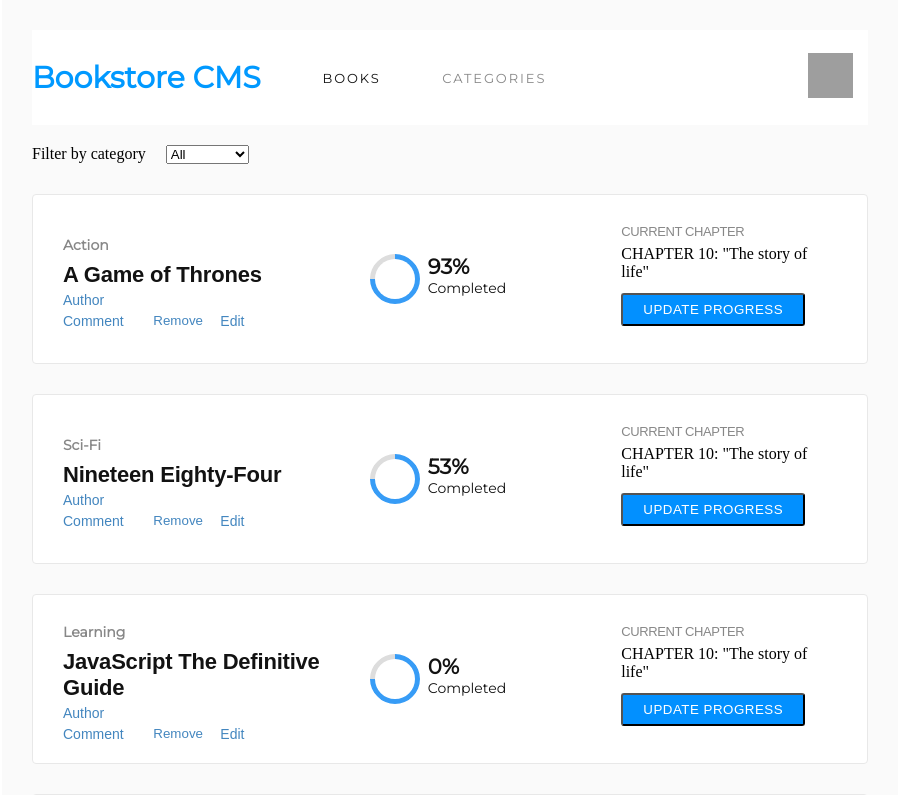
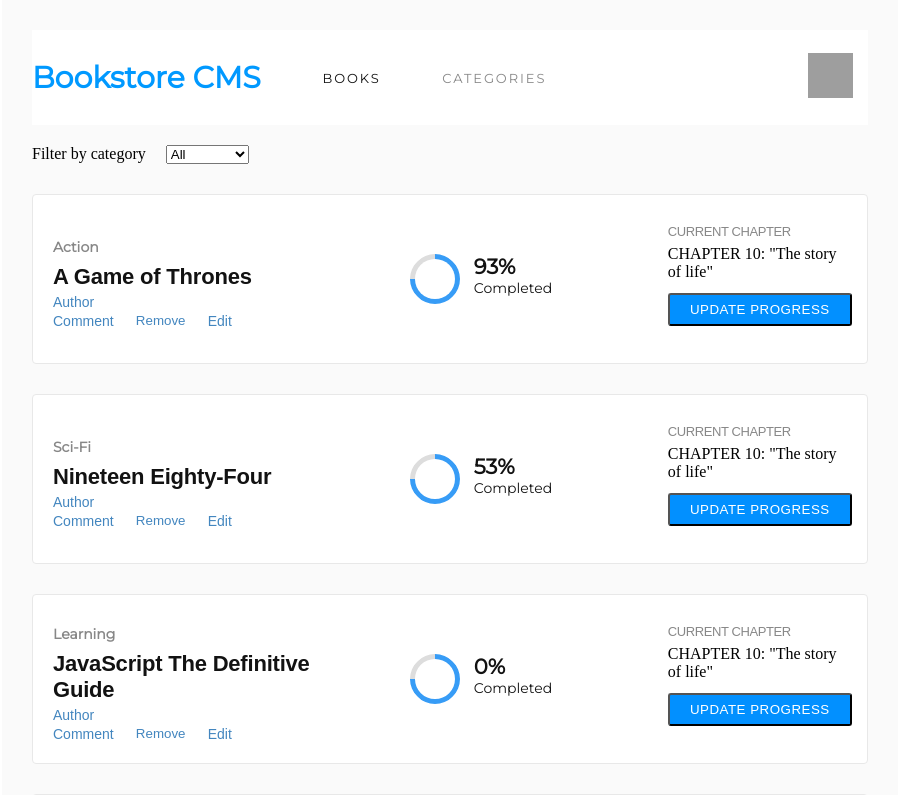
Before and after one commit to ezeilo-su/bookstore, a React (Create React App) app: page / in a window 1280 px wide. Shown: the top 795 px of the page, without its empty margins (190-1089 px from the left). Built offline with nearby package versions, Linux system fonts and the light colour scheme; grey boxes are pictures that could not be loaded.

Commit message:
Update styling in the book component

```diff
--- a/src/components/Book.js
+++ b/src/components/Book.js
@@ -9,11 +9,9 @@ export default function Book({ book, onRemoveBook }) {
         <h4 className="category-heading">{book.category}</h4>
         <h2 className="book-title">{book.title}</h2>
         <p className="book-author">Author</p>
-        <div className="comment-remove-edit">
-          <p className="comments">Comment</p>
-          <button className="remove-btn" type="button" onClick={() => onRemoveBook(book)}>Remove</button>
-          <p className="edit">Edit</p>
-        </div>
+        <p className="comments">Comment</p>
+        <button className="remove-btn" type="button" onClick={() => onRemoveBook(book)}>Remove</button>
+        <p className="edit">Edit</p>
       </div>
       <div className="progress-stat">
         <div className="progress" />
@@ -24,7 +22,7 @@ export default function Book({ book, onRemoveBook }) {
           <p>Completed</p>
         </div>
       </div>
-      <div className="chapter-container ">
+      <div className="chapter-container">
         <h4 className="chapter">CURRENT CHAPTER</h4>
         <p className="chapter-title">CHAPTER 10: &quot;The story of life&quot;</p>
         <button type="submit" className="update-progress">UPDATE PROGRESS</button>
--- a/src/styles/Book.css
+++ b/src/styles/Book.css
@@ -10,7 +10,7 @@ td.remove-book {
   margin-top: 30px;
   display: flex;
   align-items: center;
-  padding: 30px;
+  padding: 20px;
   border-radius: 4px;
   border: solid 1px #e8e8e8;
   justify-content: space-between;
@@ -39,7 +39,6 @@ td.remove-book {
 }
 
 .book-title {
-  width: 100%;
   font-size: 22px;
   font-weight: bold;
   letter-spacing: -0.2px;
@@ -53,34 +52,28 @@ td.remove-book {
   margin: 4px 0 0;
 }
 
-.comment-remove-edit {
-  width: 60%;
-  height: 19px;
-  display: flex;
-  align-items: center;
-  justify-content: space-between;
+.comments {
+  float: left;
+  margin-right: 20px;
 }
 
-.comments {
-  width: 73px;
+.edit {
+  float: left;
 }
 
 .remove-btn {
   width: 54px;
+  float: left;
+  margin-right: 20px;
   background: none;
   border: none;
   outline: none;
   cursor: pointer;
   color: #4386bf;
-  display: inline-block;
-}
-
-.edit {
-  width: 27px;
 }
 
 .progress-stat {
-  width: 25%;
+  width: 20%;
   display: flex;
   justify-content: space-between;
 }
@@ -95,10 +88,14 @@ td.remove-book {
 }
 
 .completed {
-  width: 70%;
+  width: 60%;
   font-size: 14px;
   color: #121212;
   font-family: Montserrat, sans-serif;
+}
+
+.chapter-container {
+  width: 30%;
 }
 
 .chapter {
```
